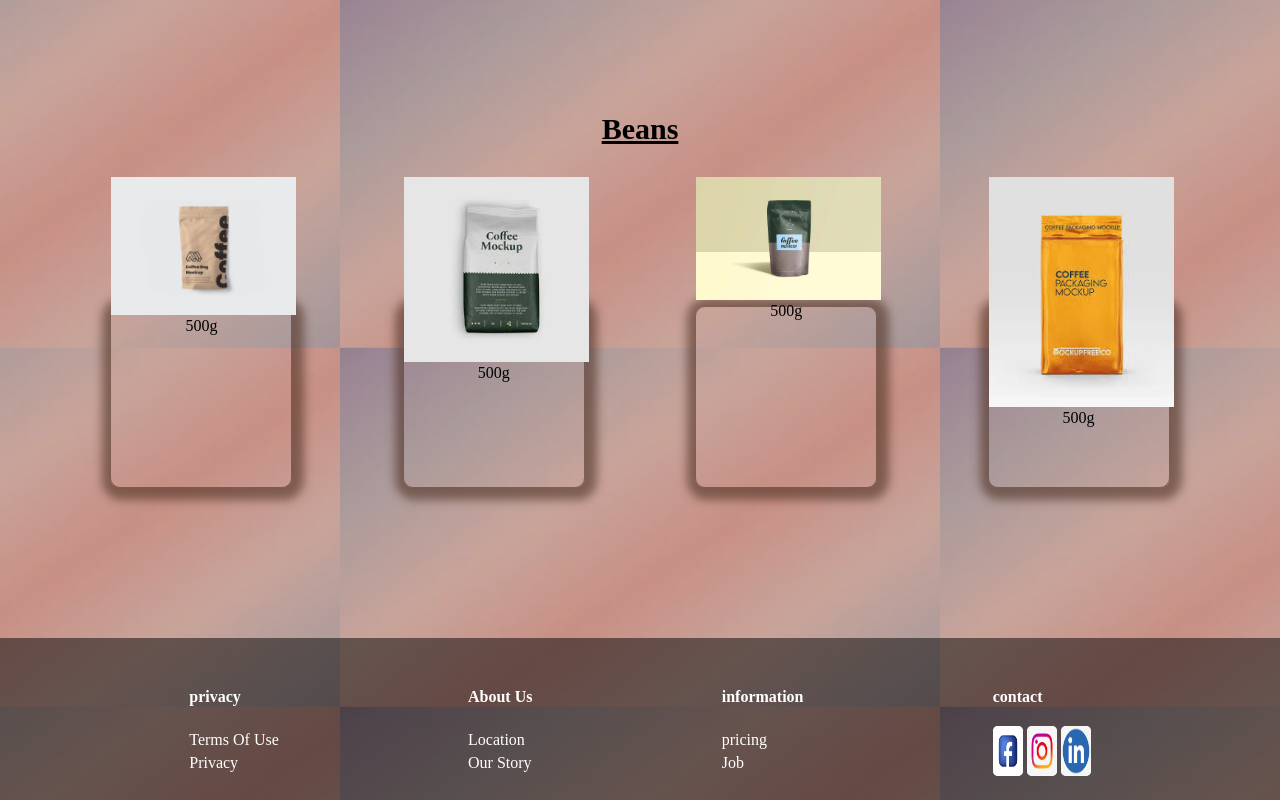
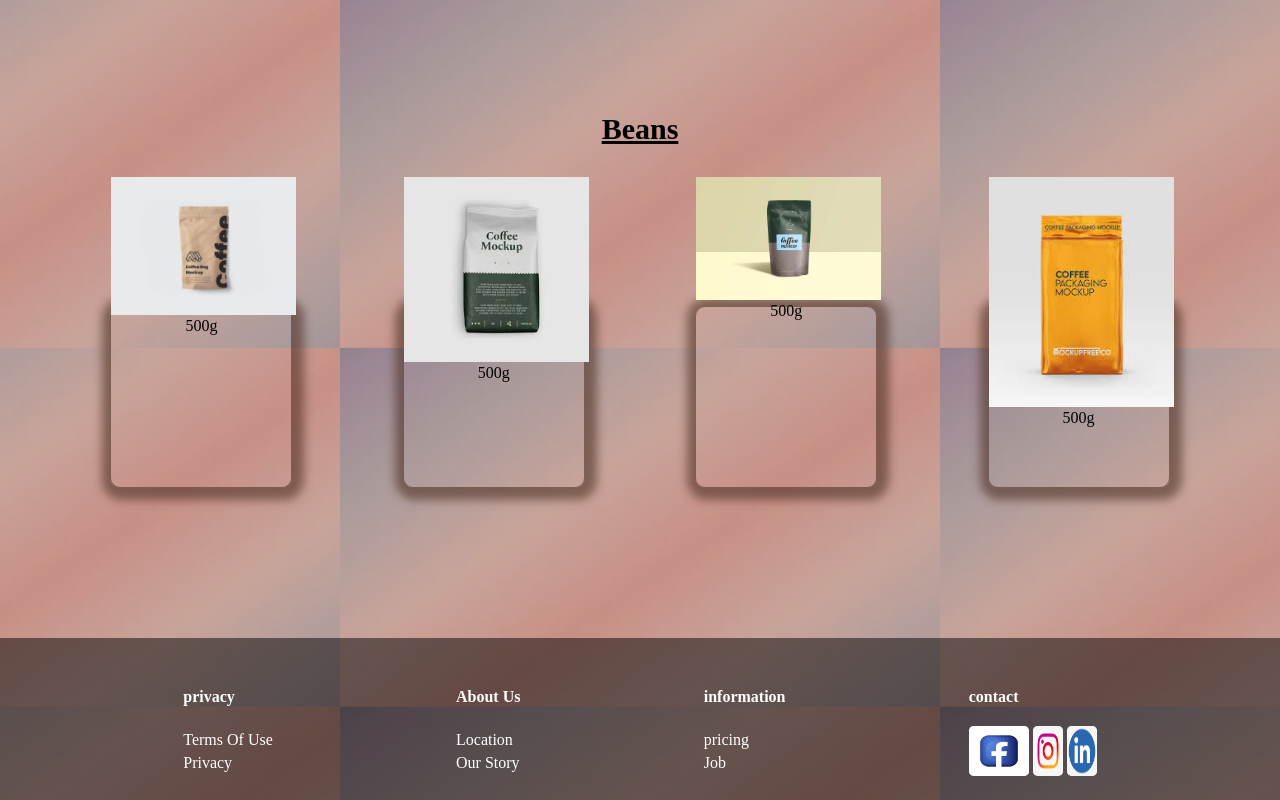
Before and after one commit to Bashir326/task06-html-css-responsive-coffee, a plain HTML site: page index.html in a window 1280 px wide. Shown: the part 1899-2699 px from the top of the page. Drawn offline with Linux system fonts and the light colour scheme.

Commit message:
modified index file

```diff
--- a/index.html
+++ b/index.html
@@ -152,7 +152,7 @@
             </ul>
             <ul>
                 <h4>contact</h4>
-                <a href=""><img src="./images/facebook.avif" alt=""></a>
+                <a href=""><img src="./images/facebook.avif" style="width: 60px; height: 50px;" alt=""></a>
                 <a href=""><img src="./images/instagram.jfif" alt=""></a>
                 <a href=""><img src="./images/linkdin img.png" alt=""></a>
             </ul>
```
